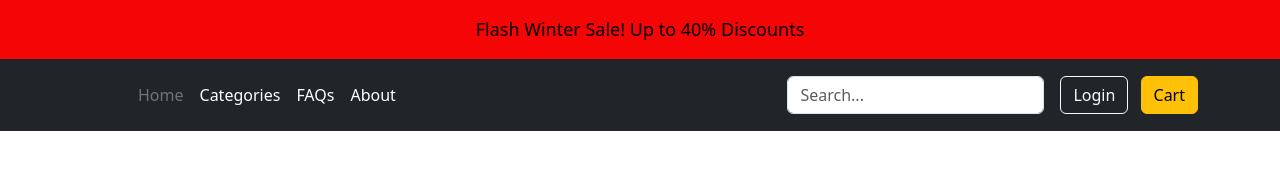
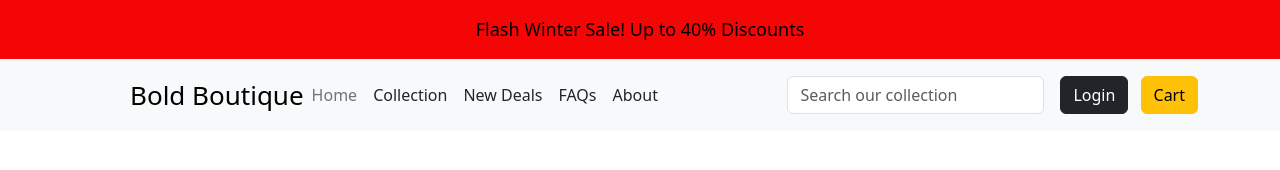
Before and after one commit to wonseobi/Online-Clothing-Store, a plain HTML site: page index.html in a window 1280 px wide. Drawn offline with nearby package versions, Linux system fonts and the light colour scheme.

Commit message:
added logo to nav

```diff
--- a/index.html
+++ b/index.html
@@ -14,26 +14,28 @@
         <p id="sale-text">Flash Winter Sale! Up to 40% Discounts</p></li>
     </div>
 
-    <header class="p-3 text-bg-dark">
+    <header class="p-3 text-bg-light">
         <div class="container">
           <div class="d-flex flex-wrap align-items-center justify-content-center justify-content-lg-start">
             <a href="/" class="d-flex align-items-center mb-2 mb-lg-0 text-white text-decoration-none">
               <svg class="bi me-2" width="40" height="32" role="img" aria-label="Bootstrap"><use xlink:href="#bootstrap"></use></svg>
             </a>
 
-            <ul class="nav col-12 col-lg-auto me-lg-auto mb-2 justify-content-center mb-md-0">
+            <p id="logo" class="nav">Bold Boutique</p>
+            <ul class="nav col-12 col-lg-auto me-lg-auto mb-2 justify-content-center mb-md-0" id="heading-text">
               <li><a href="#" class="nav-link px-2 text-secondary">Home</a></li>
-              <li><a href="#" class="nav-link px-2 text-white">Categories</a></li>
-              <li><a href="#" class="nav-link px-2 text-white">FAQs</a></li>
-              <li><a href="#" class="nav-link px-2 text-white">About</a></li>
+              <li><a href="#" class="nav-link px-2 text-dark">Collection</a></li>
+              <li><a href="#" class="nav-link px-2 text-dark">New Deals</a></li>
+              <li><a href="#" class="nav-link px-2 text-dark">FAQs</a></li>
+              <li><a href="#" class="nav-link px-2 text-dark">About</a></li>
             </ul>
 
             <form class="col-12 col-lg-auto mb-3 mb-lg-0 me-lg-3" role="search">
-              <input type="search" class="form-control" placeholder="Search..." aria-label="Search">
+              <input type="search" class="form-control" placeholder="Search our collection" aria-label="Search">
             </form>
 
             <div class="text-end">
-              <button type="button" class="btn btn-outline-light me-2">Login</button>
+              <button type="button" class="btn btn-dark me-2">Login</button>
               <button type="button" class="btn btn-warning">Cart</button>
             </div>
           </div>
--- a/styles.css
+++ b/styles.css
@@ -11,3 +11,8 @@
     text-align: right;
     font-size: 18px;
 }
+
+#logo{
+    font-size: 26px;
+    text-align: center;
+}
```
